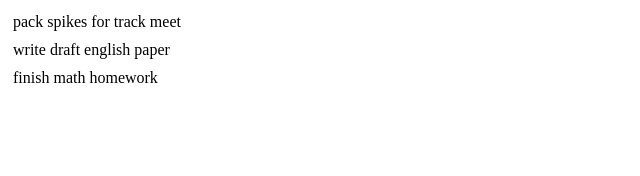
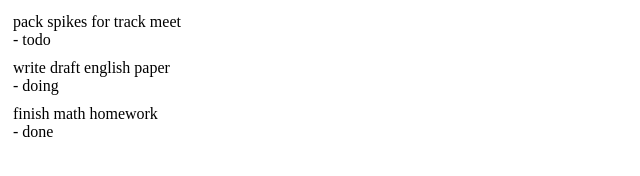
Before and after one commit to knightmoves-schools/capstone-071-display-task-status-ThaneJB, a website: page index.html in a window 1280 px wide. Shown: the whole page, without its empty margins (0-640 px from the left). Drawn offline with Linux system fonts and the light colour scheme.

Commit message:
I don't know if this is how it wants it done.

```diff
--- a/index.html
+++ b/index.html
@@ -14,15 +14,15 @@
     <div id="tasks">
         <div id="task-row-1" class="row">
             <div id="task-description-1">pack spikes for track meet</div>
-
+            <div id="task-status-1"> - todo</div>
         </div>
         <div id="task-row-2" class="row">
             <div id="task-description-2">write draft english paper</div>
-
+            <div id="task-status-2"> - doing</div>
         </div>
         <div id="task-row-3" class="row">
             <div id="task-description-3">finish math homework</div>
-
+            <div id="task-status-3"> - done</div>
         </div>
     </div>
 </body>
```
